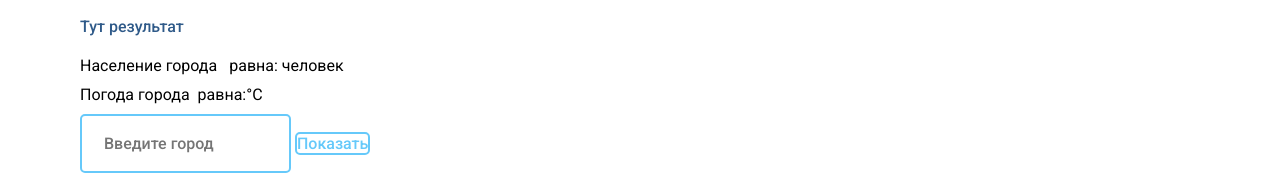
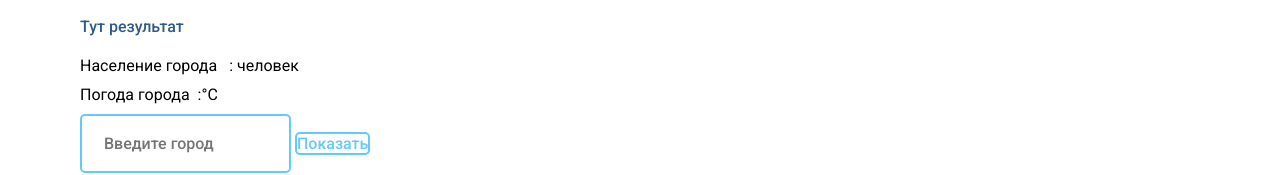
Before and after one commit to maksimyou/test, a plain HTML site: page ajax.html in a window 1280 px wide. Both pictures are taken after a click on the button "Показать". Shown: the part 186-361 px from the top of the page. Drawn offline with Linux system fonts and the light colour scheme; no server answers.

Commit message:
Update ajax.html

```diff
--- a/ajax.html
+++ b/ajax.html
@@ -61,9 +61,9 @@
             <div class="ajax_result">Тут результат</div>
 
             <div class="ajax_result_wrap">
-                <div class="ajax_result_population">Население города <span class="city_ajax"></span> равна: <span class="numbers_people"></span>
+                <div class="ajax_result_population">Население города <span class="city_ajax"></span> : <span class="numbers_people"></span>
                  человек</div>
-                 <div class="ajax_result_weather">Погода города  <span class="city_ajax"></span> равна: <span class="weather"></span>
+                 <div class="ajax_result_weather">Погода города  <span class="city_ajax"></span> : <span class="weather"></span>
                     °C <span class="weather_img"><img src="" alt=""></span>
                 </div>
             </div>
```
